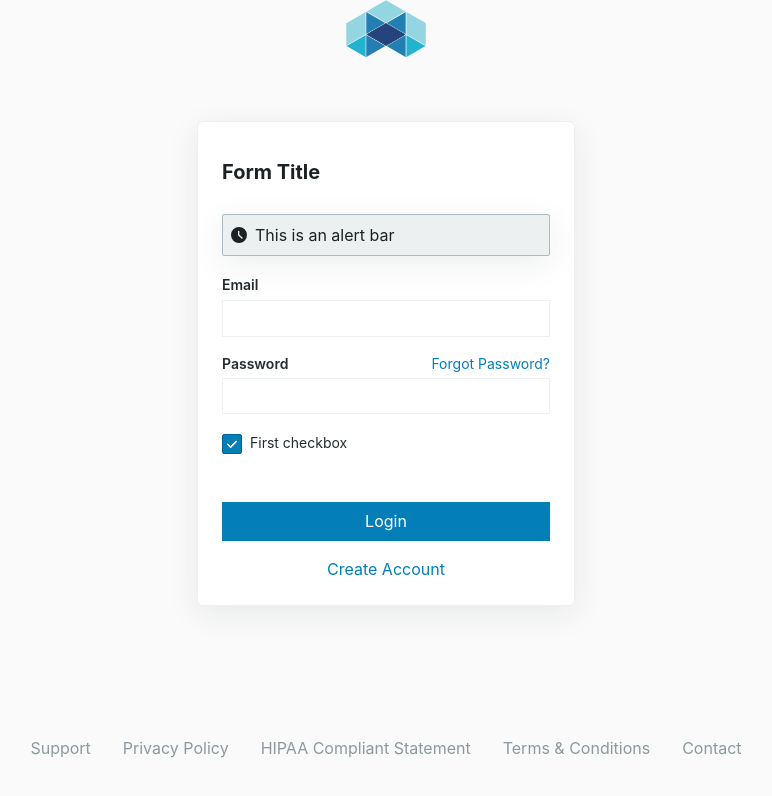
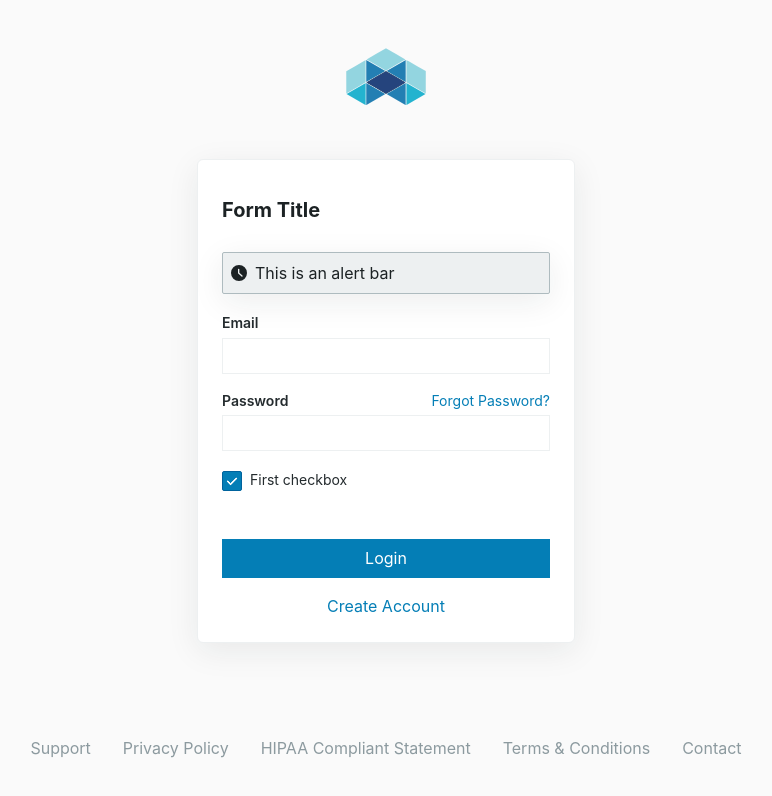
Before and after one commit to jamesjlyons/soberlink-ui, a website: page src/is-layout.html in a window 1280 px wide. Shown: the whole page, without its empty margins (254-1026 px from the left). Drawn offline with Linux system fonts and the light colour scheme; a web font is replaced by a local one.

Commit message:
better responsive logo sizing

```diff
--- a/src/css/identity-styles.css
+++ b/src/css/identity-styles.css
@@ -11,14 +11,22 @@ body {
 }
 
 .logo {
-  flex-basis: 0;
+  /* flex-grow: 1; */
+  display: flex;
+  align-items: center;
+  padding-top: 40px;
+  padding-bottom: 32px;
+  & > img {
+    width: 60px;
+    height: auto;
+  }
 }
 
 main {
   display: flex;
   flex-direction: column;
   align-items: center;
-  justify-content: center;
+  justify-content: flex-start;
   flex-grow: 1;
 }
 
@@ -76,6 +84,24 @@ main {
   body {
     background: var(--bg-1);
   }
+
+  .logo {
+    display: flex;
+    align-items: flex-end;
+    /* padding-top: 10vh; */
+    /* padding-bottom: 32px; */
+    flex-grow: 1;
+    & > img {
+      width: 80px;
+      height: auto;
+    }
+  }
+
+  main {
+    justify-content: center;
+    flex-grow: 5;
+  }
+
   .identity-form-containter {
     background-color: var(--surface-color);
     border: 1px solid var(--surface-border);
@@ -84,6 +110,7 @@ main {
     box-shadow: 0px 8px 32px rgba(28, 34, 36, 0.08);
     border-radius: 6px;
   }
+
   .identity-footer {
     & ul {
       flex-direction: row;
```
